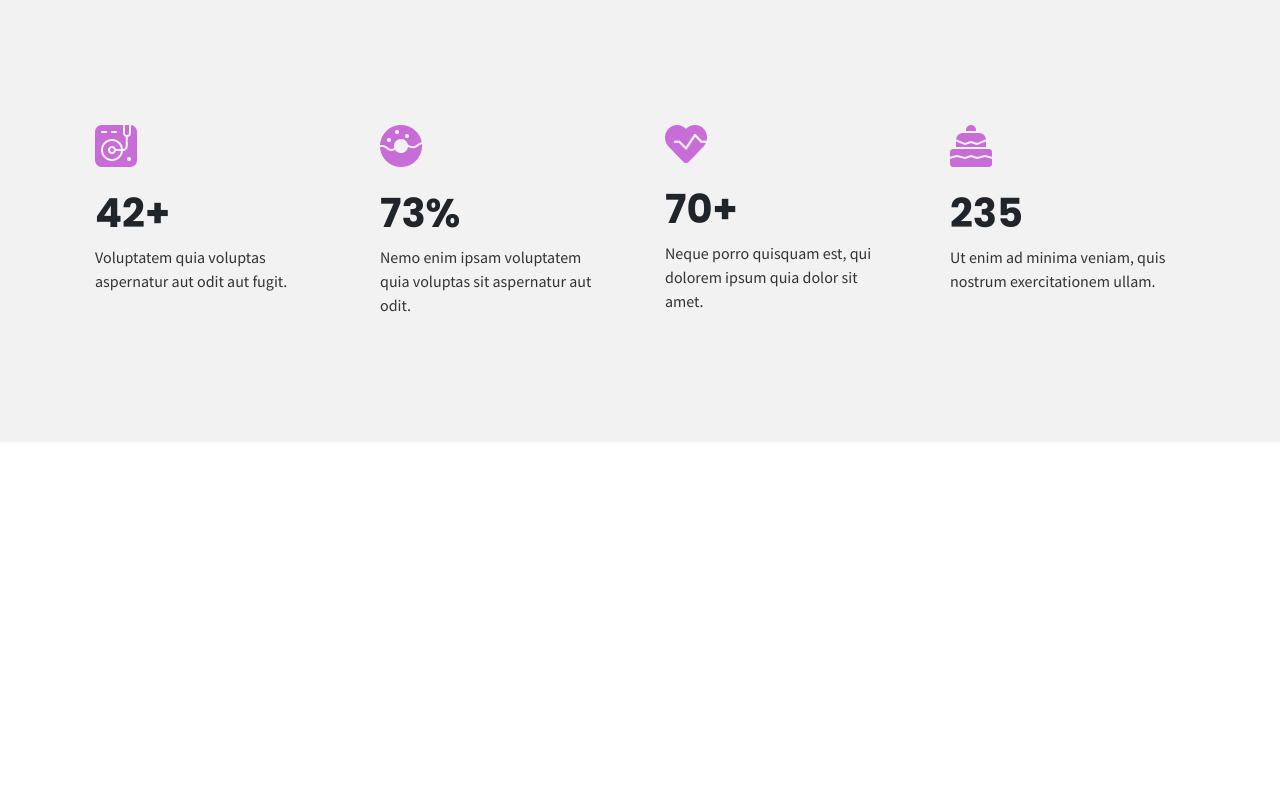
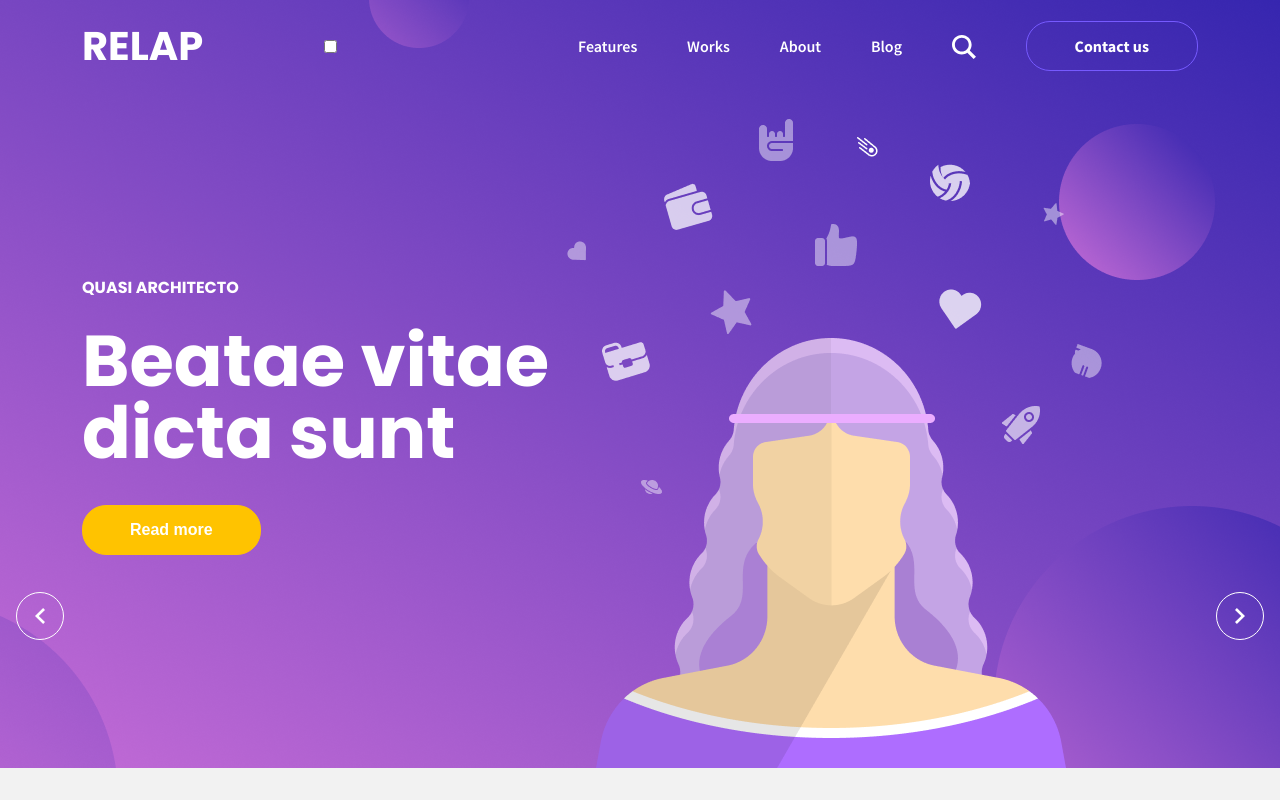
Before and after one commit to YevhenSergienko/Sergienko_HW21_Relap, a plain HTML site: page index.html in a window 1280 px wide. Shown: the top 800 px of the page. Drawn offline with Linux system fonts and the light colour scheme.

Commit message:
add responsive for slider block

```diff
--- a/index.html
+++ b/index.html
@@ -10,21 +10,28 @@
     <link rel="stylesheet" href="css/style.css">
 </head>
 <body>
-<!--     <div class="slider">
+    <div class="slider">
         <div class="container">
             <header class="slider__header">
                 <div class="slider__header_logo">relap</div>
+                <input type="checkbox" id="nav-trigger" class="nav-trigger" />
+                <label for="nav-trigger"></label>
                 <div class="slider__header_menu">
-                    <a href="#" class="slider__header_menuItem">Features</a>
-                    <a href="#" class="slider__header_menuItem">Works</a>
-                    <a href="#" class="slider__header_menuItem">About</a>
-                    <a href="#" class="slider__header_menuItem">Blog</a>
+                    <a href="#" class="slider__header_menuItem hiddenMenuIten">Features</a>
+                    <a href="#" class="slider__header_menuItem hiddenMenuIten">Works</a>
+                    <a href="#" class="slider__header_menuItem hiddenMenuIten">About</a>
+                    <a href="#" class="slider__header_menuItem hiddenMenuIten">Blog</a>
                     <a href="#" class="slider__header_menuItem">
-                        <svg width="24" height="24" viewBox="0 0 24 24" fill="none" xmlns="http://www.w3.org/2000/svg">
+                        <svg class="magnifyingGlass" width="24" height="24" viewBox="0 0 24 24" fill="none" xmlns="http://www.w3.org/2000/svg">
                             <path id="search" fill-rule="evenodd" clip-rule="evenodd" d="M17.7452 15.441L24 21.646L21.6271 24L15.3391 17.762C13.7625 18.833 11.8584 19.46 9.80806 19.46C4.40002 19.46 0 15.096 0 9.73C0 4.365 4.40002 0 9.80806 0C15.2171 0 19.6171 4.365 19.6171 9.73C19.6171 11.862 18.9216 13.836 17.7452 15.441ZM9.80906 2.853C5.98664 2.853 2.8769 5.938 2.8769 9.73C2.8769 13.522 5.98564 16.607 9.80906 16.607C13.6315 16.607 16.7412 13.522 16.7412 9.73C16.7412 5.938 13.6315 2.853 9.80906 2.853Z" fill="white"/>
                         </svg>
                     </a>
-                    <a href="#" class="btn btn-outline-secondary slider__header_menuItem slider__header_menuContactButton">Contact us</a>
+                    <a href="#" class="btn btn-outline-secondary slider__header_menuItem slider__header_menuContactButton hiddenMenuIten">Contact us</a>
+                    <div class="slider__header_menuHamburger">
+                        <div class="slider__header_menuHamburgerItem"></div>
+                        <div class="slider__header_menuHamburgerItem"></div>
+                        <div class="slider__header_menuHamburgerItem"></div>
+                    </div>
                 </div>
             </header>
             <div class="slider__subtitle">quasi architecto</div>
@@ -44,7 +51,7 @@
             </div>
             <img src="img/slider/girl.png" alt="" class="girl">
         </div>
-    </div> -->
+    </div>
 
     <div class="statistic">
         <div class="container">
--- a/scss/slider.scss
+++ b/scss/slider.scss
@@ -1,9 +1,10 @@
 .slider {
     position: relative;
     height: 768px;
+    width: 100%;
     background: url(../img/slider/slider_background.png) no-repeat center;
     background-size: cover;
-    padding: 16px;
+    padding-top: 16px;
 
     &__header {
         display: flex;
@@ -13,16 +14,24 @@
         &_logo {
             font-family: "Poppins", sans-serif;
             font-weight: 700;
-            font-size: 40px;
+            font-size: 24px;
             text-transform: uppercase;
             color: white;
+
+            @media (min-width: 768px) {
+                font-size: 40px;
+            }
         }
 
         &_menu {
             display: flex;
-            width: 620px;
             justify-content: space-between;
             align-items: center;
+            width: 60px;
+
+            @media (min-width: 992px) {
+                width: 620px;
+            }
 
             &Item {
                 font-family: "SourceSansPro", sans-serif;
@@ -38,7 +47,6 @@
                     #search {
                         transition: .5s;
                         fill: #FFC300;
-                        ;
                     }
                 }
             }
@@ -54,30 +62,66 @@
                     color: #765AFF;
                 }
             }
+
+            &Hamburger {
+                width: 16px;
+                height: 14px;
+                display: flex;
+                flex-direction: column;
+                justify-content: space-between;
+
+                @media (min-width: 992px) {
+                    display: none;
+                }
+
+                &Item {
+                    width: 16px;
+                    height: 2px;
+                    background-color: white;
+                }
+            }
         }
     }
 
     &__subtitle {
-        margin-top: 200px;
+        margin-top: 70px;
         font-family: "Poppins", sans-serif;
         font-weight: 700;
         font-size: 16px;
         text-transform: uppercase;
         color: white;
+
+        @media (min-width: 992px) {
+            margin-top: 90px;
+        }
+
+        @media (min-width: 1200px) {
+            margin-top: 200px;
+        }
     }
 
     &__title {
-        width: 480px;
-        margin-top: 25px;
+        margin-top: 18px;
         font-family: "Poppins", sans-serif;
         font-weight: 700;
-        font-size: 72px;
-        line-height: 72px;
+        font-size: 56px;
+        line-height: 64px;
         color: white;
+
+        @media (min-width: 768px) {
+            width: 370px;
+        }
+
+        @media (min-width: 992px) {
+            margin-top: 25px;
+            width: 480px;
+            font-size: 72px;
+            line-height: 72px;
+        }
     }
 
     &__readMoreBtn {
-        margin-top: 36px;
+        margin-top: 25px;
         padding: 12px 47px;
         border-radius: 24px;
         background-color: #FFC300;
@@ -86,6 +130,10 @@
         font-size: 16px;
         color: white;
         transition: .5s;
+
+        @media (min-width: 768px) {
+            margin-top: 36px;
+        }
 
         &:hover {
             border: 1px solid #FFC300;
@@ -97,8 +145,7 @@
     &__buttons {
         &_btn {
             position:absolute;
-            top:50%;
-            transform: translateY(-50%);
+            bottom: 128px;
             display:flex;
             justify-content: center;
             align-items: center;
@@ -108,6 +155,23 @@
             border: 1px solid white;
             border-radius: 50%;
             transition: .5s;
+
+            @media (min-width: 576px) {
+                bottom: 200px;
+            }
+
+            @media (min-width: 768px) {
+                bottom: 250px;
+            }
+
+            @media (min-width: 992px) {
+                bottom: 128px;
+            }
+
+            @media (min-width: 1440px) {
+                top:50%;
+                transform: translateY(-50%);
+            }
 
             &:hover {
                 border: 2px solid #765AFF;
@@ -120,9 +184,26 @@
                 #nextButton {
                     fill: #765AFF;
                 }
-
             }
         }
+    }
+}
+
+.hiddenMenuIten {
+    display: none;
+
+    @media (min-width: 992px) {
+        display: inline-block;
+    }
+}
+
+.magnifyingGlass {
+    width: 16px;
+    height: 16px;
+
+    @media (min-width: 992px) {
+        width: 24px;
+        height: 24px;
     }
 }
 
@@ -143,7 +224,27 @@
     }
 
 .girl {
+    width: 260px;
     position: absolute;
     bottom: 0;
-    right: 13.33%;
+    right: 50%;
+    transform: translateX(50%);
+
+    @media (min-width: 576px) {
+        width: 350px;
+    }
+
+    @media (min-width: 768px) {
+        width: 420px;
+    }
+
+    @media (min-width: 992px) {
+        width: 450px;
+        right: 13.33%;
+        transform: translateX(0);
+    }
+
+    @media (min-width: 1200px) {
+        width: unset;
+    }
 }
```
Also changed, not shown: css/style.css, 1 other file.
